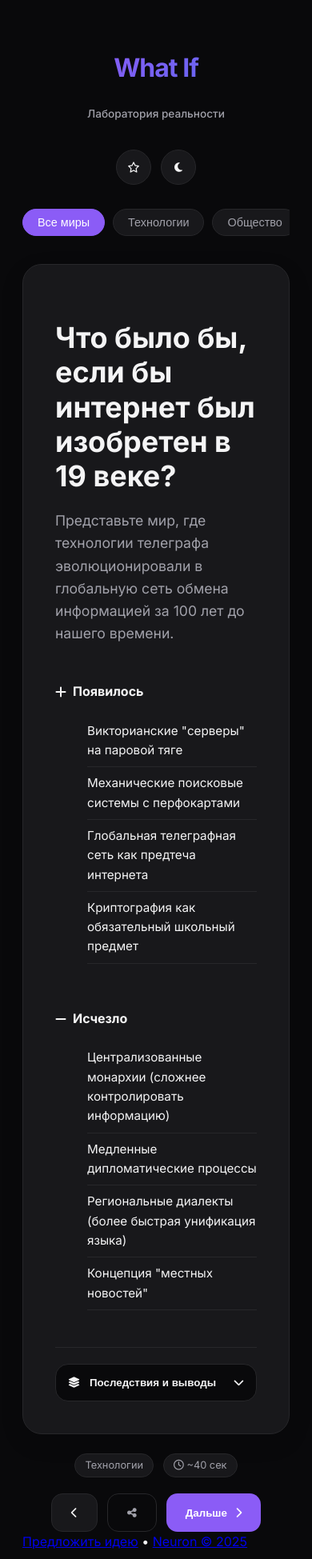
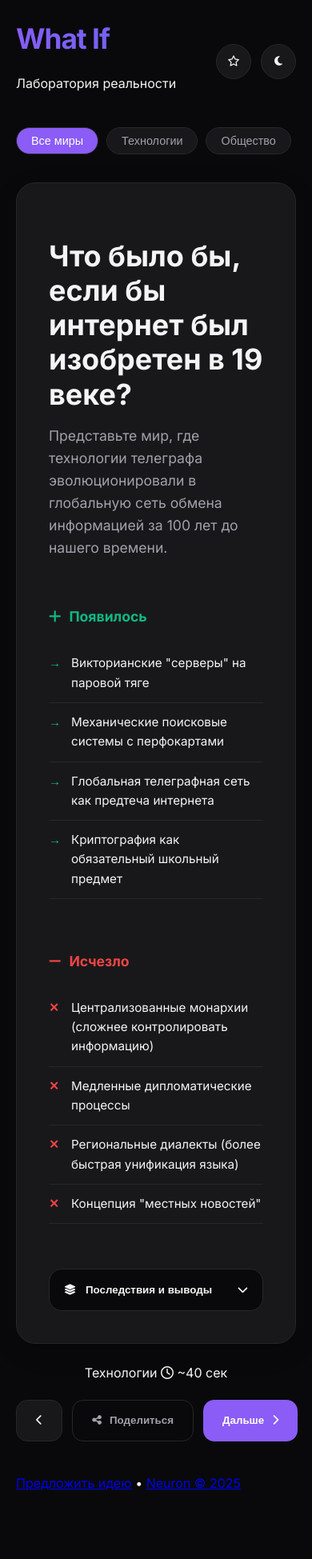
Before and after one commit to Neuron-Ecosystem/What-if, a plain HTML site: page index.html in a window 390 px wide. Shown: the whole page at 80% size. After the commit the page ends 1868 px from the top, so only its background shows below. Drawn offline with Linux system fonts and the light colour scheme.

Commit message:
Update styles.css

```diff
--- a/styles.css
+++ b/styles.css
@@ -11,6 +11,10 @@
     --accent-primary: #8b5cf6;
     --accent-glow: rgba(139, 92, 246, 0.3);
     --accent-gradient: linear-gradient(135deg, #8b5cf6 0%, #6366f1 100%);
+
+    /* Статусы (ВОЗВРАЩЕНО) */
+    --success: #10b981;
+    --danger: #ef4444;
 
     /* UI Элементы */
     --border-color: #27272a;
@@ -37,16 +41,14 @@ body {
     color: var(--text-primary);
     font-family: 'Inter', sans-serif;
     line-height: 1.6;
+    margin: 0;
     overflow-x: hidden;
-    transition: background-color 0.3s ease;
 }
 
 .container {
     max-width: 800px;
     margin: 0 auto;
     padding: 0 20px;
-    position: relative;
-    z-index: 1;
 }
 
 /* --- HEADER --- */
@@ -54,22 +56,17 @@ body {
     display: flex;
     justify-content: space-between;
     align-items: center;
-    padding: 30px 0;
+    padding: 40px 0 20px 0;
 }
 
 .logo-text h1 {
-    font-size: 2rem;
+    font-size: 2.2rem;
     font-weight: 800;
+    margin: 0;
     letter-spacing: -1px;
     background: var(--accent-gradient);
     -webkit-background-clip: text;
     -webkit-text-fill-color: transparent;
-}
-
-.tagline {
-    font-size: 0.85rem;
-    color: var(--text-secondary);
-    font-weight: 500;
 }
 
 .header-actions {
@@ -78,9 +75,8 @@ body {
     gap: 12px;
 }
 
-/* Кнопка установки (Главная) */
 .btn-install-main {
-    display: none; /* Включается через JS */
+    display: none;
     align-items: center;
     gap: 8px;
     background: var(--accent-primary);
@@ -95,12 +91,6 @@ body {
     box-shadow: 0 4px 15px var(--accent-glow);
 }
 
-.btn-install-main:hover {
-    transform: translateY(-2px);
-    filter: brightness(1.1);
-}
-
-/* Стандартные кнопки-иконки */
 .btn-icon {
     width: 44px;
     height: 44px;
@@ -117,7 +107,6 @@ body {
 
 .btn-icon:hover {
     border-color: var(--accent-primary);
-    color: var(--accent-primary);
     background: var(--accent-glow);
 }
 
@@ -127,7 +116,7 @@ body {
     gap: 10px;
     margin-bottom: 30px;
     overflow-x: auto;
-    padding-bottom: 5px;
+    padding: 5px 0;
 }
 
 .category-pill {
@@ -137,7 +126,6 @@ body {
     border-radius: 100px;
     color: var(--text-secondary);
     font-size: 0.9rem;
-    font-weight: 500;
     cursor: pointer;
     white-space: nowrap;
     transition: var(--transition);
@@ -145,67 +133,85 @@ body {
 
 .category-pill.active {
     background: var(--accent-primary);
-    border-color: var(--accent-primary);
     color: white;
 }
 
-/* --- КАРТОЧКА --- */
+/* --- КАРТОЧКА СЦЕНАРИЯ (ГЛАВНОЕ) --- */
 .scenario-card {
     background: var(--bg-secondary);
     border: 1px solid var(--border-color);
     border-radius: var(--radius-lg);
     padding: 40px;
     margin-bottom: 24px;
-    min-height: 400px;
-    box-shadow: 0 10px 30px rgba(0,0,0,0.1);
+    box-shadow: 0 10px 30px rgba(0,0,0,0.2);
 }
 
 .scenario-title {
     font-size: 2.25rem;
     font-weight: 700;
-    margin-bottom: 20px;
+    margin-bottom: 16px;
     line-height: 1.2;
 }
 
 .scenario-intro {
     font-size: 1.1rem;
     color: var(--text-secondary);
-    margin-bottom: 30px;
+    margin-bottom: 40px;
 }
 
+/* СЕТКА СРАВНЕНИЯ */
 .comparison-grid {
     display: grid;
     grid-template-columns: 1fr 1fr;
-    gap: 24px;
-    margin-bottom: 30px;
+    gap: 30px;
+    margin-bottom: 40px;
 }
 
 .comparison-column h3 {
-    font-size: 1rem;
-    margin-bottom: 15px;
+    font-size: 1.1rem;
+    margin-bottom: 20px;
     display: flex;
     align-items: center;
-    gap: 8px;
+    gap: 10px;
 }
 
+/* Цвета для списков (КАК БЫЛО РАНЬШЕ) */
 .col-changed h3 { color: var(--success); }
 .col-disappeared h3 { color: var(--danger); }
 
 .feature-list {
     list-style: none;
+    padding: 0;
 }
 
 .feature-list li {
-    padding: 8px 0;
+    position: relative;
+    padding: 12px 0 12px 28px;
     border-bottom: 1px solid var(--border-color);
     font-size: 0.95rem;
+    color: var(--text-primary);
 }
 
-/* --- ГЛУБОКОЕ ПОГРУЖЕНИЕ --- */
+/* Иконки перед пунктами */
+.col-changed li::before {
+    content: "→";
+    position: absolute;
+    left: 0;
+    color: var(--success);
+    font-weight: bold;
+}
+
+.col-disappeared li::before {
+    content: "✕";
+    position: absolute;
+    left: 0;
+    color: var(--danger);
+    font-weight: bold;
+}
+
+/* --- DEEP DIVE --- */
 .deep-dive {
-    margin-top: 30px;
-    border-top: 1px solid var(--border-color);
-    padding-top: 20px;
+    margin-top: 20px;
 }
 
 .deep-dive-toggle {
@@ -213,19 +219,20 @@ body {
     display: flex;
     align-items: center;
     gap: 12px;
-    padding: 15px;
+    padding: 18px;
     background: var(--bg-primary);
     border: 1px solid var(--border-color);
     border-radius: var(--radius-md);
     color: var(--text-primary);
     cursor: pointer;
     font-weight: 600;
+    transition: var(--transition);
 }
 
 .deep-dive-content {
     display: none;
-    padding: 20px;
-    background: var(--bg-primary);
+    padding: 25px;
+    background: rgba(9, 9, 11, 0.5);
     border: 1px solid var(--border-color);
     border-top: none;
     border-radius: 0 0 var(--radius-md) var(--radius-md);
@@ -234,30 +241,26 @@ body {
 .deep-dive-content.visible { display: block; }
 
 .consequence-block { margin-bottom: 20px; }
-.consequence-block h4 { color: var(--accent-primary); margin-bottom: 8px; font-size: 0.9rem; text-transform: uppercase; }
+.consequence-block h4 {
+    color: var(--accent-primary);
+    margin-bottom: 8px;
+    font-size: 0.8rem;
+    letter-spacing: 1px;
+    text-transform: uppercase;
+}
 
-/* --- CONTROLS --- */
+/* --- КНОПКИ УПРАВЛЕНИЯ --- */
 .controls-wrapper {
     display: flex;
     justify-content: space-between;
     align-items: center;
-    margin-top: 20px;
-}
-
-.meta-info { display: flex; gap: 12px; }
-.meta-tag {
-    padding: 4px 12px;
-    background: var(--bg-secondary);
-    border: 1px solid var(--border-color);
-    border-radius: 100px;
-    font-size: 0.8rem;
-    color: var(--text-secondary);
+    padding-bottom: 40px;
 }
 
 .nav-buttons { display: flex; gap: 12px; }
 
 .btn-primary, .btn-secondary, .btn-share {
-    height: 48px;
+    height: 52px;
     display: flex;
     align-items: center;
     gap: 10px;
@@ -272,6 +275,9 @@ body {
 .btn-secondary { background: var(--bg-secondary); color: var(--text-primary); border: 1px solid var(--border-color); }
 .btn-share { background: transparent; color: var(--text-secondary); border: 1px solid var(--border-color); }
 
+.btn-primary:hover { transform: translateY(-2px); box-shadow: 0 5px 15px var(--accent-glow); }
+
+/* --- TOAST --- */
 .toast {
     position: fixed;
     bottom: 30px;
@@ -281,19 +287,26 @@ body {
     color: var(--bg-primary);
     padding: 12px 24px;
     border-radius: 100px;
-    font-weight: 600;
+    font-weight: 700;
     opacity: 0;
     transition: all 0.3s cubic-bezier(0.175, 0.885, 0.32, 1.275);
-    z-index: 100;
+    z-index: 1000;
 }
 
 .toast.show { transform: translateX(-50%) translateY(0); opacity: 1; }
 
+.fade-in { animation: fadeIn 0.4s ease-out; }
+@keyframes fadeIn {
+    from { opacity: 0; transform: translateY(10px); }
+    to { opacity: 1; transform: translateY(0); }
+}
+
 @media (max-width: 650px) {
-    .header { flex-direction: column; gap: 20px; text-align: center; }
     .comparison-grid { grid-template-columns: 1fr; }
+    .header { padding: 20px 0; }
     .btn-install-main span { display: none; }
     .btn-install-main { width: 44px; height: 44px; padding: 0; justify-content: center; border-radius: 50%; }
-    .btn-share span { display: none; }
     .controls-wrapper { flex-direction: column; gap: 20px; }
+    .nav-buttons { width: 100%; }
+    .btn-primary, .btn-secondary { flex: 1; justify-content: center; }
 }
```
